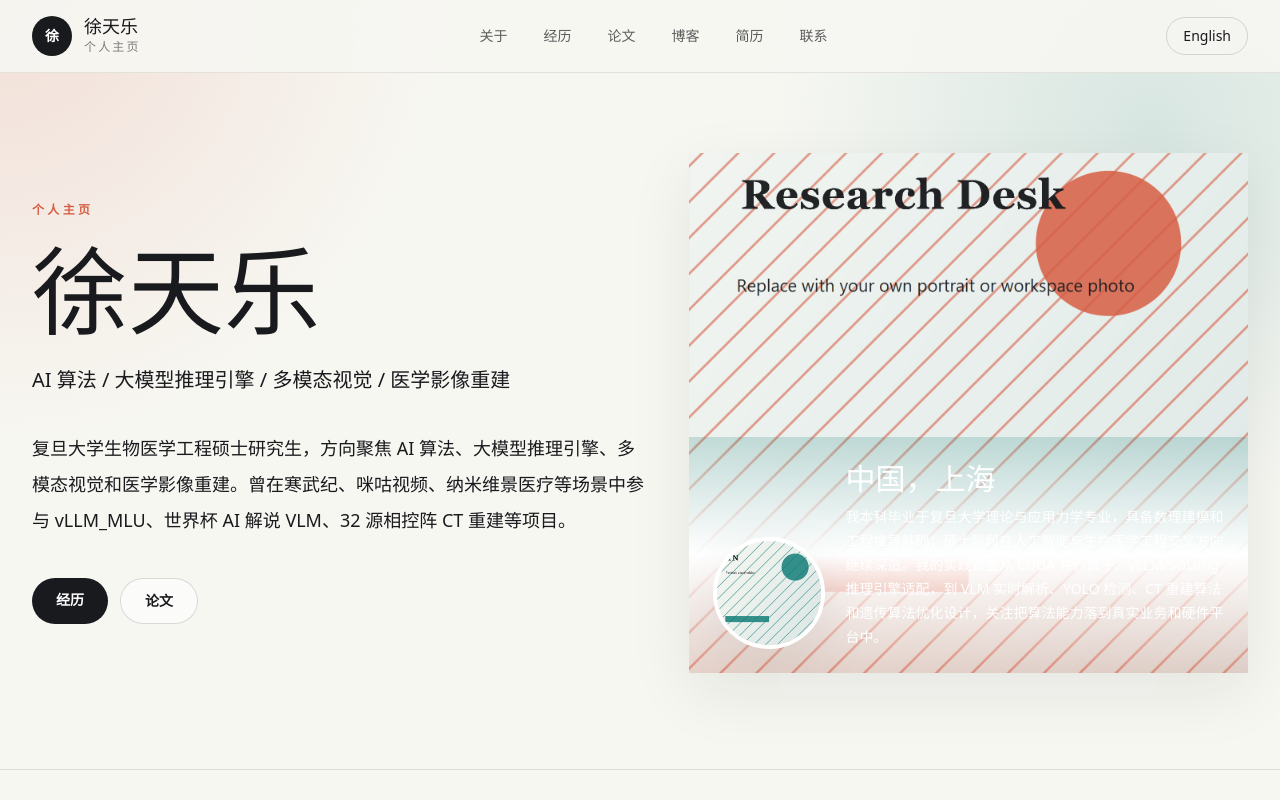
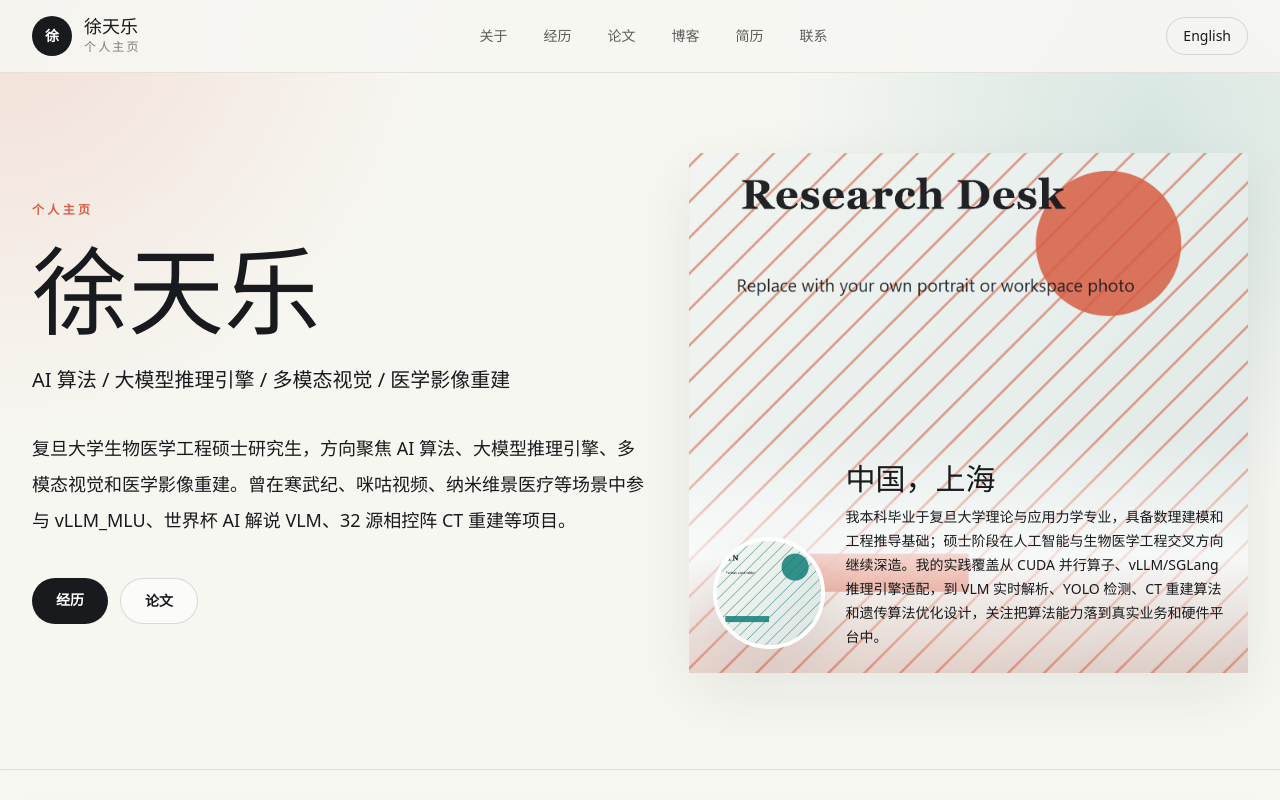
Before and after one commit to XuTianle0101/XuTianle0101.github.io, a Next.js app: page / in a window 1280 px wide. Shown: the top 800 px of the page. Built offline with nearby package versions, Linux system fonts and the light colour scheme.

Commit message:
change research desk color

```diff
--- a/src/features/home-page.tsx
+++ b/src/features/home-page.tsx
@@ -50,12 +50,12 @@ export function HomePage({ locale, rootMode = false }: HomePageProps) {
 
         <div className="relative min-h-[420px] overflow-hidden rounded-[2rem] bg-gradient-to-br from-coral/20 via-white to-teal/20 shadow-soft dark:from-coral/15 dark:via-white/[0.04] dark:to-teal/15 md:min-h-[520px] md:rounded-none">
           <Image src={profile.heroImage} alt="" fill priority sizes="(min-width: 768px) 48vw, 100vw" className="object-cover" />
-          <div className="absolute inset-x-0 bottom-0 bg-gradient-to-t from-ink/82 via-ink/46 to-transparent p-5 text-white md:p-6">
+          <div className="absolute inset-x-0 bottom-0 bg-gradient-to-t from-white/92 via-white/70 to-transparent p-5 text-ink md:p-6">
             <div className="flex flex-col gap-4 sm:flex-row sm:items-end sm:gap-5">
               <Image src={profile.portrait} alt="" width={116} height={116} className="h-24 w-24 rounded-full border-4 border-white object-cover shadow-soft sm:h-28 sm:w-28" />
               <div>
                 <p className="font-serif text-2xl sm:text-3xl">{text(profile.location, locale)}</p>
-                <p className="mt-2 max-w-md text-sm leading-6 text-white/84">{text(profile.longBio, locale)}</p>
+                <p className="mt-2 max-w-md text-sm leading-6 text-ink/78">{text(profile.longBio, locale)}</p>
               </div>
             </div>
           </div>
```
